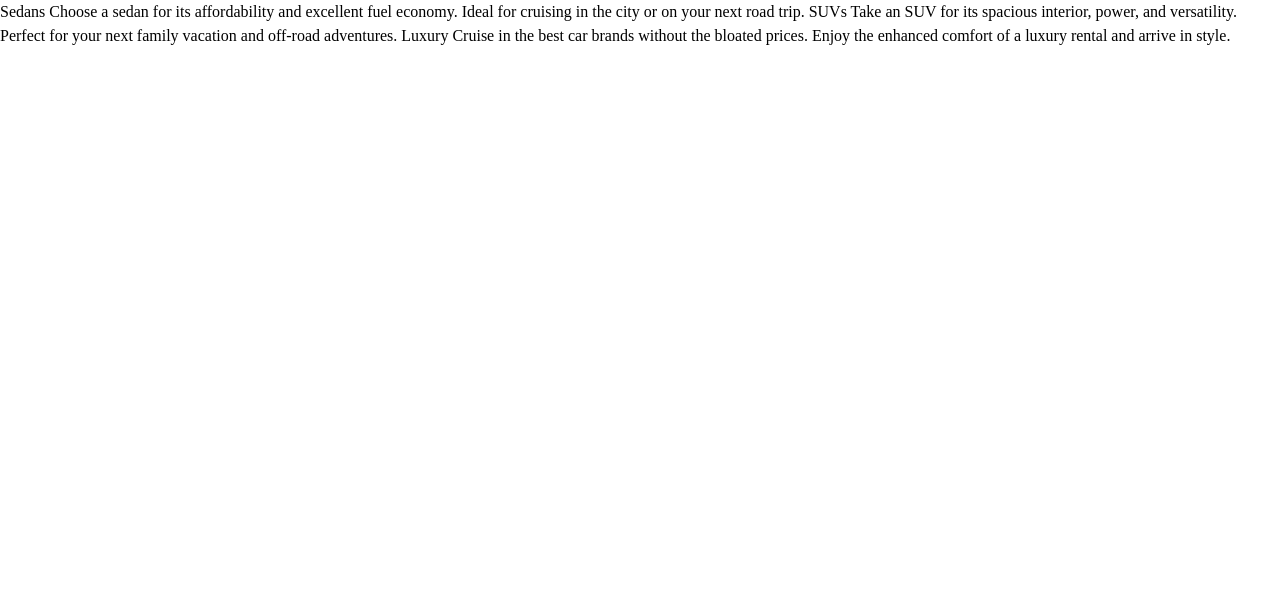
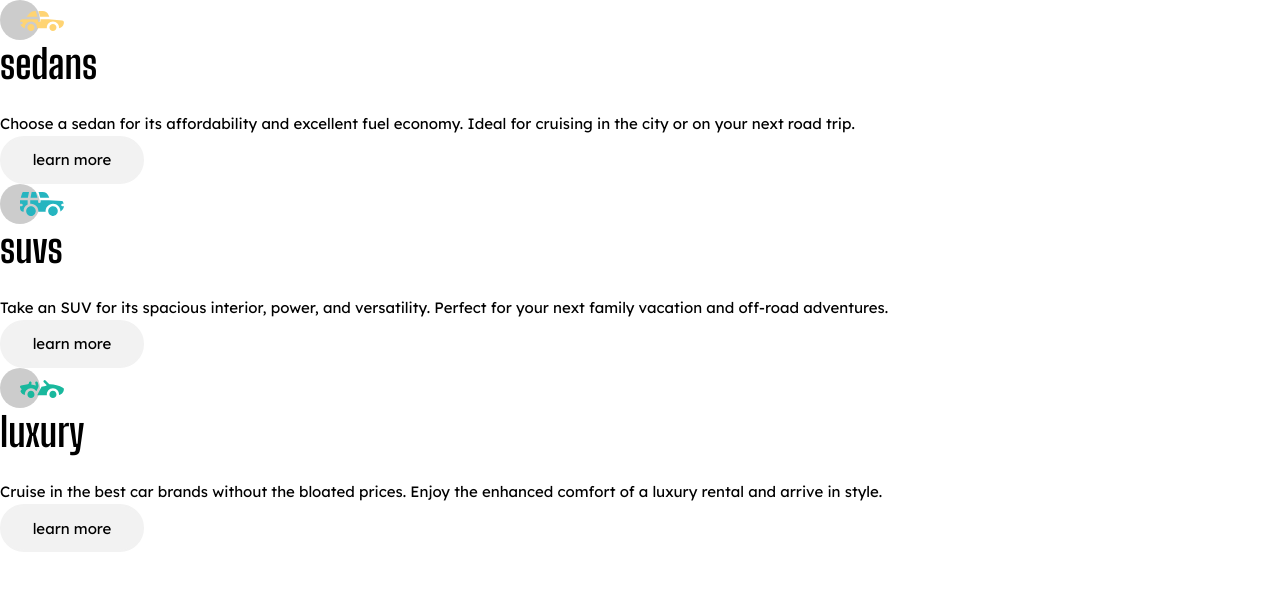
Before and after one commit to jefflangtech/three-column-preview, a plain HTML site: page index.html in a window 1280 px wide. Drawn offline with Linux system fonts and the light colour scheme.

Commit message:
Design system implemented along with basic HTML structure

```diff
--- a/index.html
+++ b/index.html
@@ -18,6 +18,11 @@
   <link rel="stylesheet" href="public/css/reset.css">
   <link rel="stylesheet" href="public/css/index.css">
 
+  <!-- Fonts -->
+  <link rel="preconnect" href="https://fonts.googleapis.com">
+  <link rel="preconnect" href="https://fonts.gstatic.com" crossorigin>
+  <link href="https://fonts.googleapis.com/css2?family=Big+Shoulders+Display:wght@700&family=Lexend+Deca&display=swap" rel="stylesheet">
+
   <!-- Robots -->
   <meta name="robots" content="index,follow">
 
@@ -27,17 +32,28 @@
     <img id="desktop-overlay" src="public/images/desktop-overlay.jpg" alt="Overlay image used for testing layout accuracy">
   </div>
 
-  Sedans
-  Choose a sedan for its affordability and excellent fuel economy. Ideal for cruising in the city
-  or on your next road trip.
-
-  SUVs
-  Take an SUV for its spacious interior, power, and versatility. Perfect for your next family vacation
-  and off-road adventures.
-
-  Luxury
-  Cruise in the best car brands without the bloated prices. Enjoy the enhanced comfort of a luxury
-  rental and arrive in style.
+  <main class="component">
+    <div class="grid-container">
+      <div class="card">
+        <img src="public/images/icon-sedans.svg" alt="Icon of a sedan type car" class="card-icon">
+        <h2 class="card-header">sedans</h2>
+        <p class="card-content">Choose a sedan for its affordability and excellent fuel economy. Ideal for cruising in the city or on your next road trip.</p>
+        <button>learn more</button>
+      </div>
+      <div class="card">
+        <img src="public/images/icon-suvs.svg" alt="Icon of a SUV type car" class="card-icon">
+        <h2 class="card-header">suvs</h2>
+        <p class="card-content">Take an SUV for its spacious interior, power, and versatility. Perfect for your next family vacation and off-road adventures.</p>
+        <button>learn more</button>
+      </div>
+      <div class="card">
+        <img src="public/images/icon-luxury.svg" alt="Icon of a luxury type car" class="card-icon">
+        <h2 class="card-header">luxury</h2>
+        <p class="card-content">Cruise in the best car brands without the bloated prices. Enjoy the enhanced comfort of a luxury rental and arrive in style.</p>
+        <button>learn more</button>
+      </div>
+    </div>
+  </main>
 
   <script src="public/js/index.js"></script>
 </body>
--- a/public/css/index.css
+++ b/public/css/index.css
@@ -1,9 +1,27 @@
+/** Design system
+*
+*
+*
+*
+ */
 
+:root {
+  --bright-orange: #e38826;
+  --dark-cyan: #006970;
+  --very-dark-cyan: #004241;
+  --white: #fff;
+  --white-75: #ffffffbf, hsl(0, 0%, 75%);
+  --very-light-gray: #f2f2f2;
+}
+html {
+  font-size: 15px;
+}
+body {
+  position: relative;
+  font-family: 'Lexend Deca', sans-serif;
+}
 
 /* For testing */
-body {
-  position: relative;
-}
 #mobile-overlay {
   width: 375px;
   height: 812px;
@@ -25,3 +43,31 @@ body {
   display: none;
 }
 /* End testing */
+
+h2 {
+  font-family: 'Big Shoulders Display', serif;
+  font-weight: 700;
+  font-size: 2.67rem;
+  line-height: normal;
+  margin-bottom: 0.625em;
+}
+button {
+  color: inherit;
+  background: none;
+  background-color: var(--very-light-gray);
+  padding-inline: 2.05rem;
+  padding-block: 0.65rem;
+  border: 2px solid var(--very-light-gray);
+  border-radius: 1.6rem;
+  line-height: 1.67em;
+}
+button:hover {
+  background-color: inherit;
+  color: var(--very-light-gray);
+}
+
+
+
+.card-icon {
+  height: 2.67rem;
+}
```
Also changed, not shown: desktop-layout-notes.jpg (added), mobile-layout-notes.jpg (added), public/images/mobile-overlay.jpg (added).
